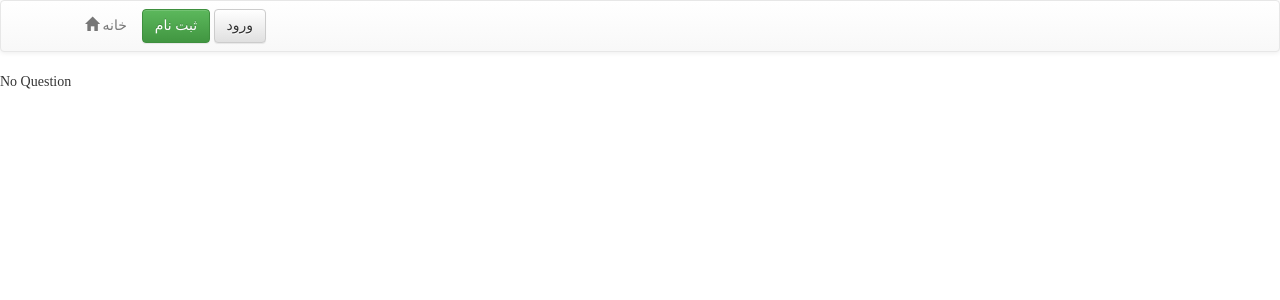
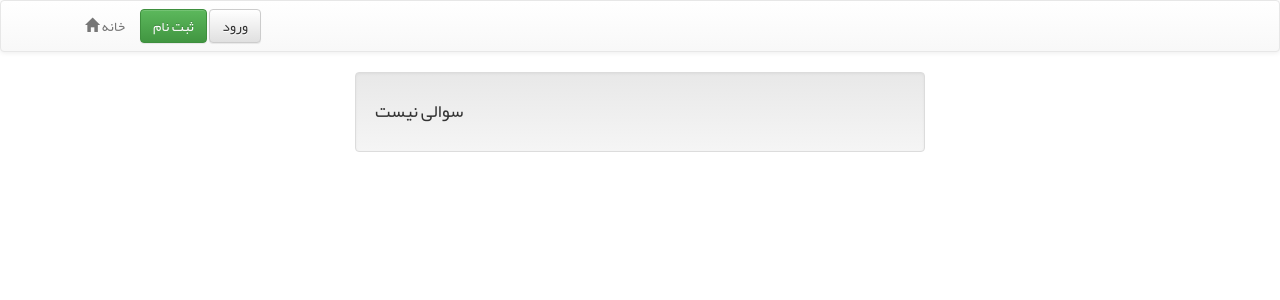
Before and after one commit to kasrsf/balazmoonak, a Django app: page / in a window 1280 px wide. Shown: the top 300 px of the page. Run offline with Django 3.2, Linux system fonts and the light colour scheme; data that the repository does not hold is empty; some libraries are stand-ins or nearby versions; some web fonts are replaced.

Commit message:
UI update

```diff
--- a/authentication/forms.py
+++ b/authentication/forms.py
@@ -57,4 +57,4 @@ class LoginForm(LoginForm):
         self.fields['password'].widget = forms.PasswordInput(attrs={'class': 'form-control'})
         self.fields['password'].error_messages = farsi_errors;
 
-        self.fields['captcha'] = ReCaptchaField(label='', attrs={'width' : '50%'})
+        self.fields['captcha'] = ReCaptchaField(label='', attrs={'class': 'form-control'})
--- a/balazmoonak/settings.py
+++ b/balazmoonak/settings.py
@@ -90,7 +90,7 @@ DATABASES = {
         'ENGINE': 'django.db.backends.postgresql_psycopg2',
 		'NAME' : 'balazmoonak',
 		'USER' : 'balazmoonak',
-		'PASSWORD' : '',
+		'PASSWORD' : '1234',
 		'HOST' : 'localhost',
 		'PORT' : '',
     }
--- a/static/css/main.css
+++ b/static/css/main.css
@@ -1,7 +1,7 @@
 @font-face {
  font-family: 'BYekan';
- src: url('../fonts/BYekan.eot');
- src: local('b BYekan'), url('../fonts/BYekan.woff') format('woff'), url('../fonts/BYekan.ttf') format('truetype'), url('../BYekan.svg') format('svg');
+ src: url('../fonts/Yekan.eot');
+ src: local('b Yekan'), url('../fonts/Yekan.woff') format('woff'), url('../fonts/Yekan.ttf') format('truetype'), url('../Yekan.svg') format('svg');
  font-weight: normal;
  font-style: normal;
 }
--- a/templates/base.html
+++ b/templates/base.html
@@ -3,6 +3,7 @@
 
 <html>
 <head>
+    <title>بالاآزمونک</title>
     <meta name="viewport" content="width=device-width, initial-scale=1">
     <link rel="stylesheet" href="//maxcdn.bootstrapcdn.com/bootstrap/3.2.0/css/bootstrap.min.css">
     <link rel="stylesheet" href="//maxcdn.bootstrapcdn.com/bootstrap/3.2.0/css/bootstrap-theme.min.css">
--- a/templates/homepage.html
+++ b/templates/homepage.html
@@ -18,6 +18,10 @@
         </div>
     </div>
     {% else %}
-        <p> No Question </p>
+        <div class="container">
+            <div class="well col-xs-6 col-xs-offset-3">
+                <h4>سوالی نیست</h4>
+            </div>
+        </div>
     {% endif %}
 {% endblock %}
```
